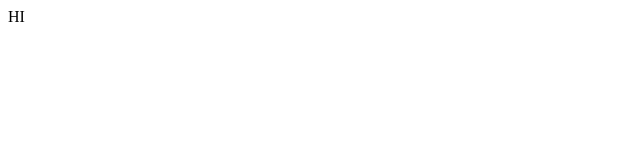
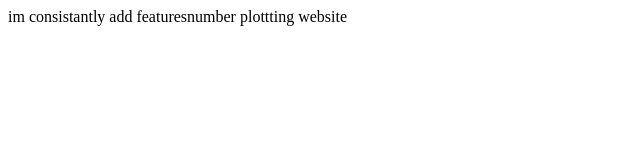
Before and after one commit to sirlolz/sirlolz.github.io, a plain HTML site: page index.html in a window 1280 px wide. Shown: the whole page, without its empty margins (0-640 px from the left). Drawn offline with Linux system fonts and the light colour scheme.

```diff
--- a/index.html
+++ b/index.html
@@ -1 +1,5 @@
-<html><body><p>HI</p></body></html>
+<html>
+    <body>
+        <label>im consistantly add features</label><a>number plottting website</a>
+    </body>
+</html>
```
